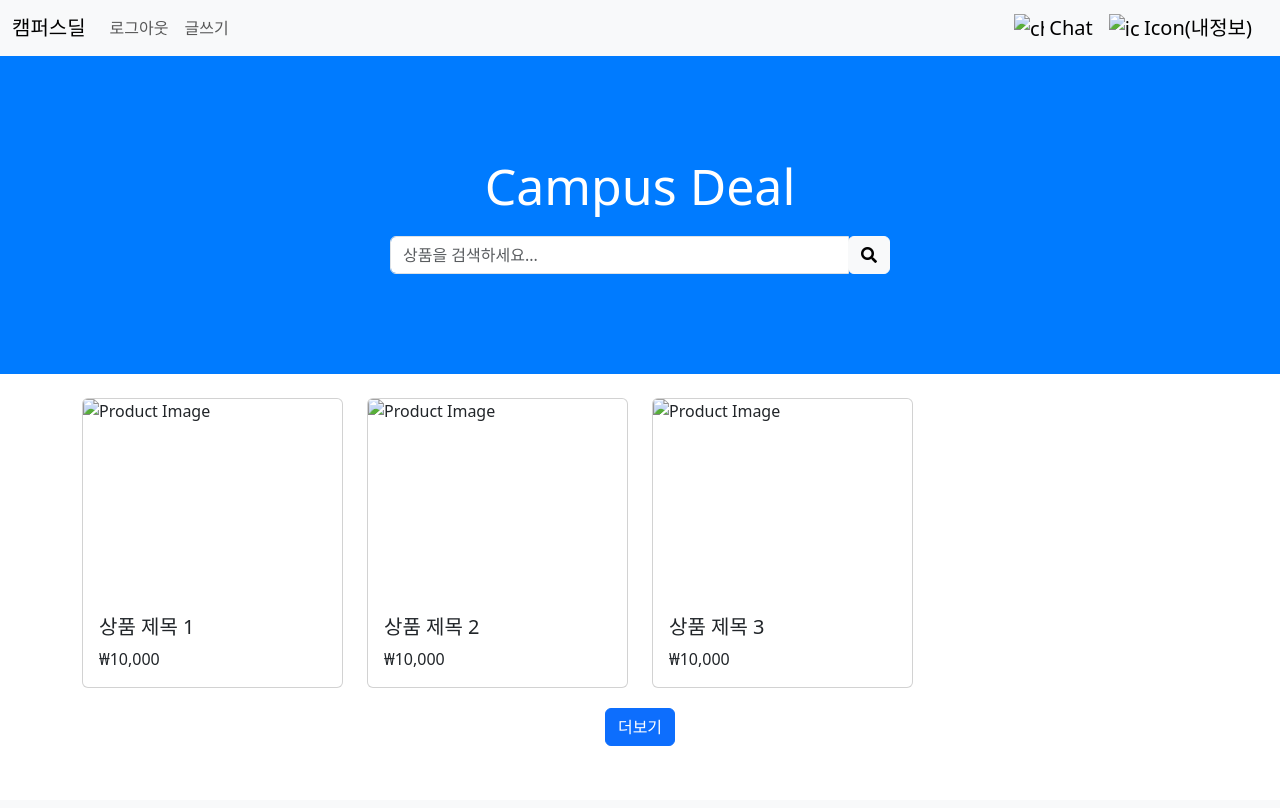
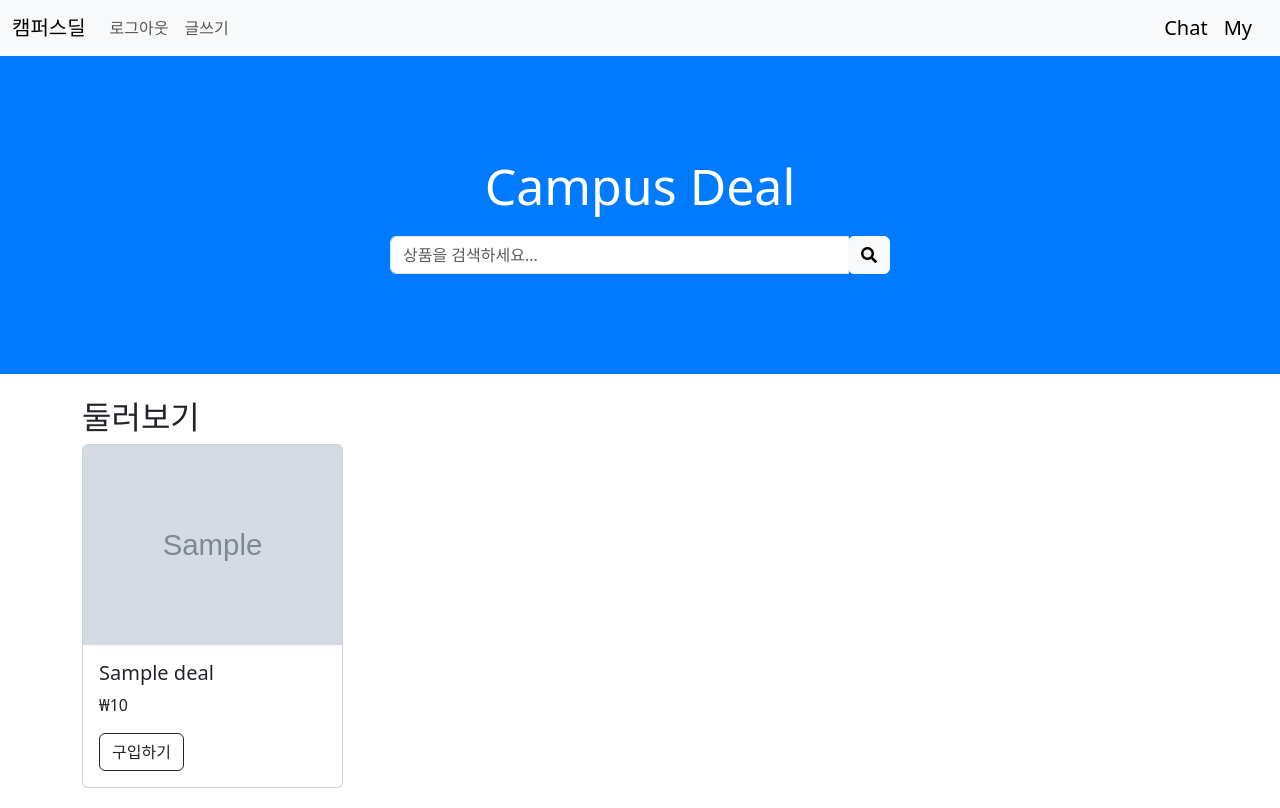
Before and after one commit to yulyul1021/django-campusdeal, a Django app: page / in a window 1280 px wide. Before the commit the page ends 746 px from the top, so only its background shows below. Run offline with Django 4.2, Linux system fonts and the light colour scheme; a user stored in the database is signed in; tables that the repository leaves empty hold one stand-in row (values such as "Sample post"); grey boxes marked "Sample" are stand-in pictures; some libraries are stand-ins or nearby versions.

Commit message:
2차 작업 병합

```diff
--- a/config/urls.py
+++ b/config/urls.py
@@ -1,5 +1,7 @@
 from django.contrib import admin
 from django.urls import path, include
+from django.conf.urls.static import static
+from django.conf import settings
 
 
 urlpatterns = [
@@ -8,3 +10,5 @@ urlpatterns = [
     path('chat/', include('chat.urls')),
     path('user/', include('user.urls')),
 ]
+
+urlpatterns += static(settings.MEDIA_URL, document_root=settings.MEDIA_ROOT) # media 경로 추가
--- a/deal/models.py
+++ b/deal/models.py
@@ -1,5 +1,7 @@
 from django.db import models
+from django.contrib.auth.models import User
 from user.models import User
+
 
 
 class Deal(models.Model):
@@ -7,7 +9,7 @@ class Deal(models.Model):
     subject     = models.CharField(max_length=200) # 제목
     content     = models.TextField() # 본문
     price       = models.IntegerField() # 가격
-    image       = models.FileField(upload_to='deal/', null=True, blank=True) # 사진 파일
+    image       = models.ImageField(upload_to='deal/', null=True, blank=True) # 사진 파일
     create_date = models.DateTimeField() # 글 작성시간
     modify_date = models.DateTimeField(null=True, blank=True) # 글 수정시간
     is_complete = models.BooleanField(auto_created=False) # 거래완료 여부
--- a/deal/views.py
+++ b/deal/views.py
@@ -2,6 +2,7 @@ from django.http import HttpResponse
 from django.shortcuts import render, get_object_or_404,redirect
 from django.utils import timezone
 from django.contrib import messages
+from django.contrib.auth.decorators import login_required
 from .models import Deal
 from .forms import DealForm
 
@@ -24,13 +25,19 @@ def detail(request,deal_id):
     return render(request,'deal/deal_detail.html',context)
 
 # 글쓰기, 수정, 삭제
+@login_required(login_url='user:login')
 def deal_create(request):
     if request.method == 'POST':
-        form = DealForm(request.POST)
+        form = DealForm(request.POST, request.FILES)
         if form.is_valid():
             deal = form.save(commit=False)
+            deal.author = request.user
             deal.create_date = timezone.now()
             deal.is_complete = False
+            try:
+                deal.image = request.FILES['image']
+            except:
+                deal.image = None
             deal.save()
             return redirect('deal:index')
     else:
@@ -38,6 +45,7 @@ def deal_create(request):
     context = {'form':form}
     return render(request, 'deal/deal_form.html',context)
 
+@login_required(login_url='user:login')
 def deal_edit(request,deal_id):
     deal = get_object_or_404(Deal,pk=deal_id)
     if request.user != deal.author:
@@ -46,7 +54,7 @@ def deal_edit(request,deal_id):
     if request.method == "POST":
         form = DealForm(request.POST, instance=deal)
         if form.is_valid():
-            deal = form.save(commint=False)
+            deal = form.save(commit=False)
             deal.modify_date = timezone.now()
             deal.save()
             return redirect('deal:deal_detail',deal_id=deal.id)
@@ -55,6 +63,7 @@ def deal_edit(request,deal_id):
     context = {'form':form}
     return render(request,'deal/deal_form.html',context)
 
+@login_required(login_url='user:login')
 def deal_delete(request, deal_id):
     deal = get_object_or_404(Deal, pk=deal_id)
     if request.user != deal.author:
--- a/templates/deal/deal_list.html
+++ b/templates/deal/deal_list.html
@@ -14,46 +14,31 @@
 
 <!-- 물품(딜) 리스트 -->
 <!-- 이미 판매된 물품과 그렇지 않은 물품 구별하기 -->
-  <div class="container mt-4">
+<div class="container mt-4">
+  <h2>둘러보기</h2>
+    {% if deal_list %}
     <div class="row">
-      <!-- Product Card 1 -->
-      <div class="col-lg-3 col-md-4 col-sm-6">
-        <div class="card product-card">
-          <img src="https://via.placeholder.com/300" class="card-img-top" alt="Product Image">
-          <div class="card-body">
-            <h5 class="card-title">상품 제목 1</h5>
-            <p class="card-text">₩10,000</p>
-          </div>
+      {% for deal in deal_list %}
+        <div class="col-lg-3 col-md-4 col-sm-6">
+            <div class="card product-card">
+              <div class="embed-responsive embed-responsive-4by3">
+                {% if deal.image %}
+                <img class="card-img-top" alt="Product Image" src="{{ deal.image.url }}" width="100">
+                {% else%}
+                <img class="card-img-top" alt="Product Image" src="images/default/thumbnail.png" width="100">
+                {% endif %}
+              </div>
+
+              <div class="card-body">
+                <h5 class="card-title">{{ deal.subject }}</h5>
+                <p class="card-text">₩{{ deal.price }}</p>
+                <a class="btn btn-outline-dark" href="/deal/{{ deal.id }}/">구입하기</a>
+              </div>
+
+            </div>
         </div>
-      </div>
-
-      <!-- Product Card 2 -->
-      <div class="col-lg-3 col-md-4 col-sm-6">
-        <div class="card product-card">
-          <img src="https://via.placeholder.com/300" class="card-img-top" alt="Product Image">
-          <div class="card-body">
-            <h5 class="card-title">상품 제목 2</h5>
-            <p class="card-text">₩10,000</p>
-          </div>
-        </div>
-      </div>
-
-      <!-- Product Card 3 -->
-      <div class="col-lg-3 col-md-4 col-sm-6">
-        <div class="card product-card">
-          <img src="https://via.placeholder.com/300" class="card-img-top" alt="Product Image">
-          <div class="card-body">
-            <h5 class="card-title">상품 제목 3</h5>
-            <p class="card-text">₩10,000</p>
-          </div>
-        </div>
-      </div>
+      {% endfor %}
     </div>
-  </div>
-
-<!-- 더보기 버튼 -->
-<div style="text-align:center;">
-  <a href="{% url 'deal:deal_list_detail'%}" type=button class="btn btn-primary" style="display: inline-block;">더보기</a>
+  {% endif %}
 </div>
-
 {% endblock %}
--- a/templates/navbar.html
+++ b/templates/navbar.html
@@ -27,14 +27,8 @@
 
         <!-- 아래 아이콘 이미지 수정 예정 -->
         {% if user.is_authenticated %} <!--로그인 되어있을 때-->
-        <a class="navbar-brand" href="/chat">
-          <img src="https://via.placeholder.com/30" alt="chat" width="30" height="24" class="d-inline-block align-text-top">
-          Chat
-        </a>
-        <a class="navbar-brand" href="#">
-          <img src="https://via.placeholder.com/30" alt="icon" width="30" height="24" class="d-inline-block align-text-top">
-          Icon(내정보)
-        </a>
+        <a class="navbar-brand" href="/chat">Chat</a>
+        <a class="navbar-brand" href="{% url 'user:myinfo' %}">My</a>
         {% endif %}
       </div>
     </div>
--- a/user/urls.py
+++ b/user/urls.py
@@ -8,5 +8,6 @@ urlpatterns = [
     path('login/', auth_views.LoginView.as_view(template_name='user/login.html'), name='login'),
     path('logout/', auth_views.LogoutView.as_view(), name='logout'),
     path('signup/', views.signup, name='signup'),
+    path('myinfo/', views.info, name='myinfo'),
     path('', include('deal.urls'), name='index'),
 ]
```
Also changed, not shown: templates/chat/room.html (+5 -2 lines), templates/deal/deal_detail.html (+10 -3 lines), templates/deal/deal_form.html (+15 -6 lines), templates/deal/deal_list_detail.html (deleted, +0 -33 lines), templates/user/information.html (+77 -9 lines), user/views.py (+11 -0 lines).
